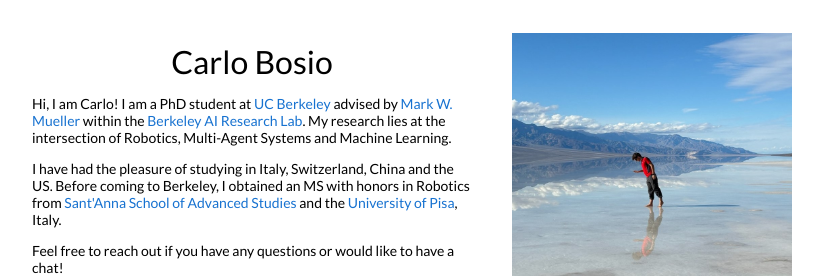
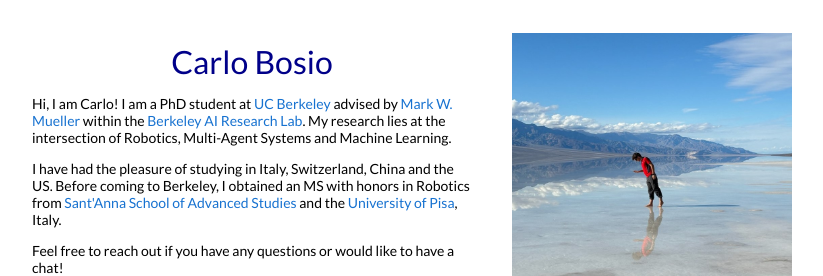
Before and after one commit to carlobosio/carlobosio.github.io, a Jekyll site: the page built from _posts/2024-05-25-layout.markdown, in a window 1280 px wide. Shown: the top 276 px of the page, without its empty margins (228-1051 px from the left). Built offline with Jekyll 4.4.1, drawn with Linux system fonts in a browser that asks for light colours.

Commit message:
changed color in name

```diff
--- a/_layouts/default.html
+++ b/_layouts/default.html
@@ -31,7 +31,7 @@
         <table style="width:100%;border:0px;border-spacing:0px;border-collapse:separate;margin-right:auto;margin-left:auto;">
           <tr style="padding:0px">
             <td style="padding:2.5%;width:60%;vertical-align:middle">
-              <h1>
+              <h1 style="color: #000089;">
                 Carlo Bosio
               </h1>
               <p>Hi, I am Carlo! I am a PhD student at <a href="https://www.berkeley.edu/">UC Berkeley</a> advised by <a href="https://hiperlab.berkeley.edu/members/mark-w-mueller/">Mark W. Mueller</a> within the <a href="https://bair.berkeley.edu/">Berkeley AI Research Lab</a>. My research lies at the intersection of Robotics, Multi-Agent Systems and Machine Learning.
```
